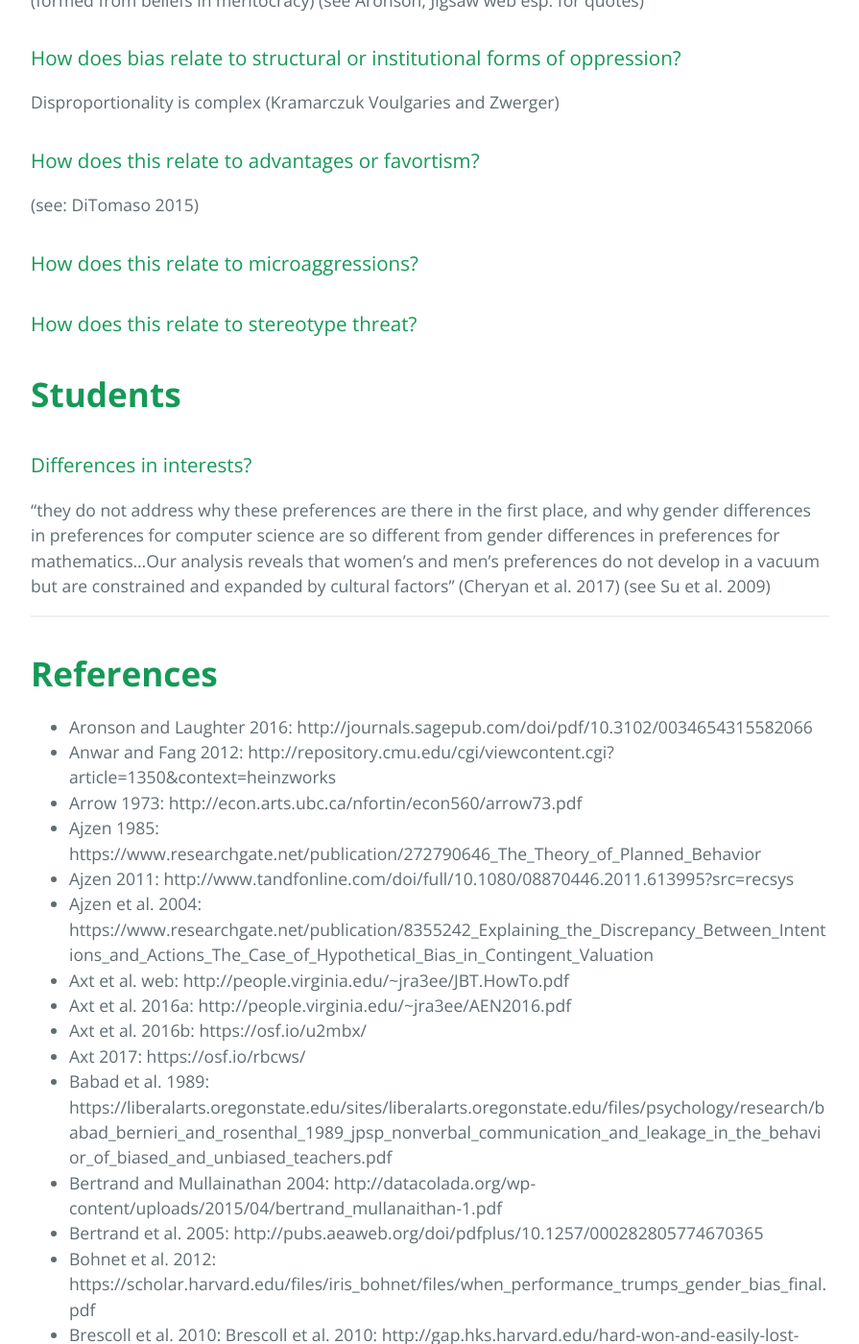
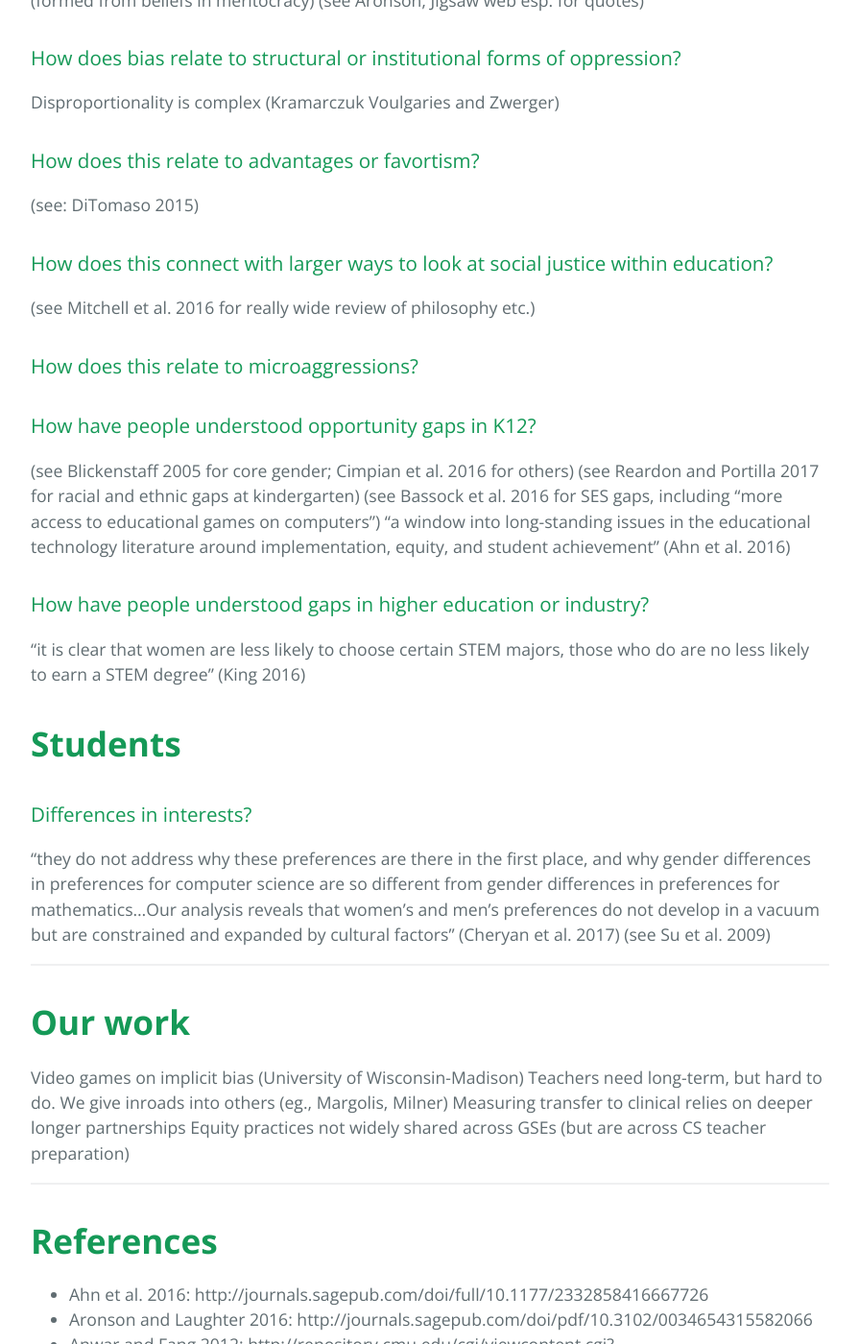
Before and after one commit to mit-teaching-systems-lab/unconscious-bias, a Jekyll site: the page built from cards/bias.md, in a window 1280 px wide and 1400 px high, scrolled down 22652 px. Shown: the whole window at 96% size, without its empty margins (192-1087 px from the left). Built offline with Jekyll 4.4.1, drawn with Linux system fonts in a browser that asks for light colours; some of the changed text lies outside the part shown.

Commit message:
Add notes on some opportunity gaps work

```diff
--- a/cards/bias.md
+++ b/cards/bias.md
@@ -343,6 +343,7 @@ White, Murray, and Brunard-Vega (2012)
 
 
 ### How can we measure bias and discrimination within teaching?
+(upcoming: Shah, McGee, look at Gregory measures? and van Es)
 Within education, implicit measures have been used to measure attitudes towards inclusive education (Lüke and Grosche 2017).
 
 This approach has been adopted to teaching using vignette and case studies in a variety of ways internationally, including varying the student's race (Chang and Sue 2003), special education status (Pit-Ten Cate 2017, 2017, Stinnett et al. 2001), ethnicity (Glock; Elhoweris et al. 2005; Myles and Ratzlaff 1988), weight (Muller et al. 2017), race and class together (McCombs and Gay 1988), and even race, physical attractiveness and gender together (Parks and Kennedy 2007).  Overall, these studies have had mixed results with regards to confirming whether individual findings are generalizable, and it's unclear whether there are consistent and systematic biases in teacher populations.  Early work has investigated the ecological validity of these assessments, and whether performance generalizes to in situ measurements (Krolak-Schwerdt et al. 2017).
@@ -504,17 +505,45 @@ Disproportionality is complex (Kramarczuk Voulgaries and Zwerger)
 ### How does this relate to advantages or favortism?
 (see: DiTomaso 2015)
 
+### How does this connect with larger ways to look at social justice within education?
+(see Mitchell et al. 2016 for really wide review of philosophy etc.)
+
+
 ### How does this relate to microaggressions?
 
-### How does this relate to stereotype threat?
+
+### How have people understood opportunity gaps in K12?
+(see Blickenstaff 2005 for core gender; Cimpian et al. 2016 for others)
+(see Reardon and Portilla 2017 for racial and ethnic gaps at kindergarten)
+(see Bassock et al. 2016 for SES gaps, including "more access to educational games on computers")
+"a window into long-standing issues in the educational technology literature around implementation, equity, and student achievement" (Ahn et al. 2016)
+
+### How have people understood gaps in higher education or industry?
+"it is clear that women are less likely to choose certain STEM majors, those who do are no less likely to earn a STEM degree" (King 2016)
+
 
 # Students
 ### Differences in interests?
 "they do not address why these preferences are there in the first place, and why gender differences in preferences for computer science are so different from gender differences in preferences for mathematics…Our analysis reveals that women’s and men’s preferences do not develop in a vacuum but are constrained and expanded by cultural factors" (Cheryan et al. 2017)
 (see Su et al. 2009)
 
-----------------------------
+--------------------------------------------------------
+# Our work
+Video games on implicit bias (University of Wisconsin-Madison)
+Teachers need long-term, but hard to do.  We give inroads into others (eg., Margolis, Milner)
+Measuring transfer to clinical relies on deeper longer partnerships
+Equity practices not widely shared across GSEs (but are across CS teacher preparation)
+
+
+
+
+
+
+
+
+--------------------------------------------------------
 # References
+- Ahn et al. 2016: http://journals.sagepub.com/doi/full/10.1177/2332858416667726
 - Aronson and Laughter 2016: http://journals.sagepub.com/doi/pdf/10.3102/0034654315582066
 - Anwar and Fang 2012: http://repository.cmu.edu/cgi/viewcontent.cgi?article=1350&context=heinzworks
 - Arrow 1973: http://econ.arts.ubc.ca/nfortin/econ560/arrow73.pdf
@@ -526,8 +555,10 @@ Disproportionality is complex (Kramarczuk Voulgaries and Zwerger)
 - Axt et al. 2016b: https://osf.io/u2mbx/
 - Axt 2017: https://osf.io/rbcws/
 - Babad et al. 1989: https://liberalarts.oregonstate.edu/sites/liberalarts.oregonstate.edu/files/psychology/research/babad_bernieri_and_rosenthal_1989_jpsp_nonverbal_communication_and_leakage_in_the_behavior_of_biased_and_unbiased_teachers.pdf
+- Bassock et al. 2016: http://journals.sagepub.com/doi/full/10.1177/2332858416653924
 - Bertrand and Mullainathan 2004: http://datacolada.org/wp-content/uploads/2015/04/bertrand_mullanaithan-1.pdf
 - Bertrand et al. 2005: http://pubs.aeaweb.org/doi/pdfplus/10.1257/000282805774670365
+- Blickenstaff 2005: https://www.researchgate.net/publication/228384649_Women_and_Science_Careers_Leaky_Pipeline_or_Gender_Filter
 - Bohnet et al. 2012: https://scholar.harvard.edu/files/iris_bohnet/files/when_performance_trumps_gender_bias_final.pdf
 - Brescoll et al. 2010: Brescoll et al. 2010: http://gap.hks.harvard.edu/hard-won-and-easily-lost-fragile-status-leaders-gender-stereotype-incongruent-occupations
 - Bristol 2015: https://www.researchgate.net/publication/269998557_Teaching_boys_towards_a_theory_of_gender-relevant_pedagogy
@@ -539,6 +570,7 @@ Disproportionality is complex (Kramarczuk Voulgaries and Zwerger)
 - Change and Demyan 2007: https://www.researchgate.net/publication/232574887_Teachers%27_Stereotypes_of_Asian_Black_and_White_Students
 - Cherng 2017: http://www.sciencedirect.com/science/article/pii/S0049089X16307098
 - Cheryan et al. 2017: https://feministphilosophers.files.wordpress.com/2016/03/cheryan-ziegler-montoya-jiang-in-press-psych-bull-2.pdf
+- Cimpian et al. 2016: http://journals.sagepub.com/doi/full/10.1177/2332858416673617
 - Cohen 1982: http://files.eric.ed.gov/fulltext/ED214750.pdf
 - Cohn-Vargas web 2015: https://www.tolerance.org/magazine/tackling-implicit-bias
 - Cross et al. 1989: http://files.eric.ed.gov/fulltext/ED330171.pdf
@@ -579,6 +611,7 @@ Disproportionality is complex (Kramarczuk Voulgaries and Zwerger)
 - Hatch and Grossman 2009: http://www.tc.columbia.edu/ncrest/exhibitions/learningfrompractice/materials/overview.pdf
 - Hosp and Reschly 2003: https://www.researchgate.net/publication/237619761_Referral_Rates_for_Intervention_or_Assessment_A_Meta-Analysis_of_Racial_Differences
 - Hyland 2009: http://files.eric.ed.gov/fulltext/EJ868916.pdf
+- Iasevoli 2017: http://blogs.edweek.org/edweek/teacherbeat/2017/06/can_a_video_game_help_teachers.html
 - Jacobs et al. 2010: https://www.jstor.org/stable/20720130?seq=1#page_scan_tab_contents
 - Jæger and Møllegaard 2017: http://www.sciencedirect.com/science/article/pii/S0049089X17300339
 - Jigsaw web: https://www.jigsaw.org/pdf/JigsawBasics.pdf
@@ -588,6 +621,7 @@ Disproportionality is complex (Kramarczuk Voulgaries and Zwerger)
 - Jussim et al. 1996: http://www.rcgd.isr.umich.edu/garp/articles/eccles96f.pdf
 - Jussim et al. 2016: http://www.rci.rutgers.edu/~jussim/CDPS.pdf
 - Kahneman 2011: https://www.amazon.com/Thinking-Fast-Slow-Daniel-Kahneman/dp/0374533555
+- King 2016: http://journals.sagepub.com/doi/full/10.1177/2332858416669709
 - Kramarczuk Voulgaries and Zwerger: http://steinhardt.nyu.edu/scmsAdmin/media/users/cm146/Identifying_the_Root_Causes_of_Disproportionality_1.pdf
 - Kraus 2017: http://m.pnas.org/content/early/2017/09/12/1707719114
 - Krolak-Schwerdt et al. 2017: https://www.researchgate.net/publication/319867684_Teachers%27_Assessments_of_Students%27_Achievements_The_Ecological_Validity_of_Studies_Using_Case_Vignettes
@@ -605,6 +639,7 @@ Disproportionality is complex (Kramarczuk Voulgaries and Zwerger)
 - Mitchell, K. (2013). Race, difference, meritocracy, and English: Majoritarian stories in the education of secondary multilingual learners. Race Ethnicity and Education. 16(3), 339-364. doi:10.1080/13613324.2011.64556
 - McCombs and Gay 1988: https://www.researchgate.net/publication/232522803_Effects_of_Race_Class_and_IQ_Information_on_Judgments_of_Parochial_Grade_School_Teachers
 - Milkman et al. 2015: https://www.apa.org/pubs/journals/releases/apl-0000022.pdf
+- Mitchell et al. 2016: http://journals.sagepub.com/doi/full/10.1177/2332858416660054
 - Moll, L., Amanti, C., Neff, C., & Gonzalez, N. (1992). Funds of knowledge for reaching: Using a qualitative approach to connect homes and classrooms. Theory into Practice, 32(2), 132-141.
 - Myles and Ratzlaff 1988: https://eric.ed.gov/?id=EJ375010
 - Muller et al. 2017: https://drive.google.com/file/d/0B1DHMN8NDLMVU1k2WWZBa0w0VVE/view?usp=sharing
@@ -622,6 +657,7 @@ Disproportionality is complex (Kramarczuk Voulgaries and Zwerger)
 - Pit-Ten Cate 2017: http://orbilu.uni.lu/handle/10993/32082
 - Plata and Masten 1998: https://www.researchgate.net/publication/240241970_Teacher_ratings_of_Hispanic_and_Anglo_students_on_a_behavior_rating_scale
 - Quillian 2017: http://m.pnas.org/content/early/2017/09/11/1706255114.abstract
+- Reardon and Portilla 2017: http://journals.sagepub.com/doi/full/10.1177/2332858416657343
 - Richeson and Shelton 2005: http://groups.psych.northwestern.edu/spcl/documents/thin_slices_000.pdf
 - Romei and Ruggieri 2013: file:///Users/krob/Downloads/TR-11-16%20(1).pdf
 - Rubie-Davies 2009: https://www.researchgate.net/profile/Christine_Rubie-Davies/publication/226053094_Teacher_Expectations_and_Labeling/links/00b49528348d40bec3000000/Teacher-Expectations-and-Labeling.pdf
```
